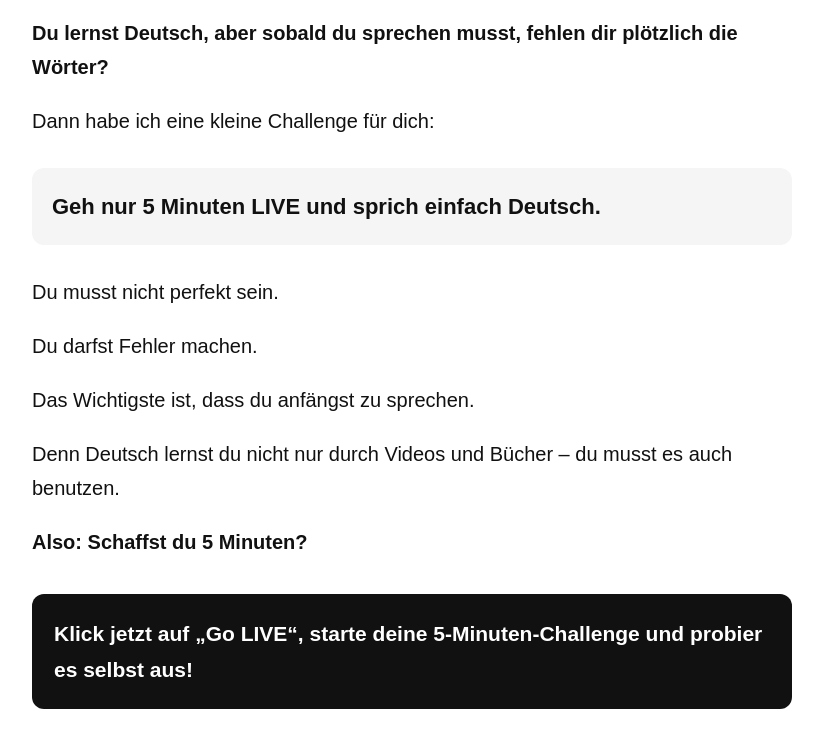
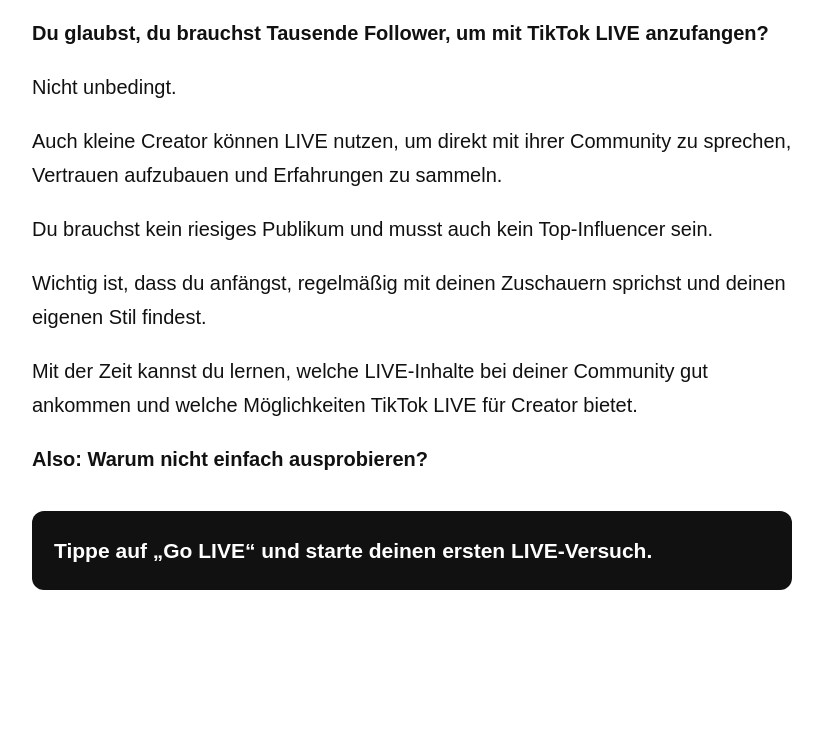
Before and after one commit to abouzaid-15/german, a plain HTML site: page index.html in a window 1280 px wide. Shown: the part 118-867 px from the top of the page, without its empty margins (228-1051 px from the left). After the commit the page ends 800 px from the top, so only its background shows below. Drawn offline with Linux system fonts and the light colour scheme.

Commit message:
Change content to focus on TikTok LIVE for creators
Updated the title and description to focus on TikTok LIVE for small creators. Modified various text elements to reflect the new theme.

```diff
--- a/index.html
+++ b/index.html
@@ -4,18 +4,14 @@
   <meta charset="UTF-8">
   <meta name="viewport" content="width=device-width, initial-scale=1.0">
 
-  <title>5-Minuten Deutsch Challenge</title>
+  <title>TikTok LIVE für kleine Creator</title>
 
   <meta
     name="description"
-    content="Eine einfache 5-Minuten-Challenge, um Deutsch zu sprechen und keine Angst vor Fehlern zu haben."
+    content="Du brauchst nicht Tausende Follower, um mit TikTok LIVE anzufangen. Starte klein, sammle Erfahrung und probiere LIVE selbst aus."
   >
 
   <style>
-    * {
-      box-sizing: border-box;
-    }
-
     body {
       margin: 0;
       padding: 40px 20px;
@@ -26,7 +22,6 @@
     }
 
     .container {
-      width: 100%;
       max-width: 760px;
       margin: 0 auto;
     }
@@ -46,15 +41,6 @@
       font-weight: 700;
     }
 
-    .challenge {
-      margin: 30px 0;
-      padding: 20px;
-      background: #f5f5f5;
-      border-radius: 12px;
-      font-size: 22px;
-      font-weight: 700;
-    }
-
     .cta {
       margin-top: 35px;
       padding: 22px;
@@ -71,45 +57,46 @@
 
   <main class="container">
 
-    <h1>5-Minuten Deutsch Challenge</h1>
+    <h1>TikTok LIVE für kleine Creator</h1>
 
     <p class="highlight">
-      Du lernst Deutsch, aber sobald du sprechen musst,
-      fehlen dir plötzlich die Wörter?
+      Du glaubst, du brauchst Tausende Follower,
+      um mit TikTok LIVE anzufangen?
     </p>
 
     <p>
-      Dann habe ich eine kleine Challenge für dich:
-    </p>
-
-    <div class="challenge">
-      Geh nur 5 Minuten LIVE und sprich einfach Deutsch.
-    </div>
-
-    <p>
-      Du musst nicht perfekt sein.
+      Nicht unbedingt.
     </p>
 
     <p>
-      Du darfst Fehler machen.
+      Auch kleine Creator können LIVE nutzen,
+      um direkt mit ihrer Community zu sprechen,
+      Vertrauen aufzubauen und Erfahrungen zu sammeln.
     </p>
 
     <p>
-      Das Wichtigste ist, dass du anfängst zu sprechen.
+      Du brauchst kein riesiges Publikum
+      und musst auch kein Top-Influencer sein.
     </p>
 
     <p>
-      Denn Deutsch lernst du nicht nur durch Videos und Bücher –
-      du musst es auch benutzen.
+      Wichtig ist, dass du anfängst,
+      regelmäßig mit deinen Zuschauern sprichst
+      und deinen eigenen Stil findest.
+    </p>
+
+    <p>
+      Mit der Zeit kannst du lernen,
+      welche LIVE-Inhalte bei deiner Community gut ankommen
+      und welche Möglichkeiten TikTok LIVE für Creator bietet.
     </p>
 
     <p class="highlight">
-      Also: Schaffst du 5 Minuten?
+      Also: Warum nicht einfach ausprobieren?
     </p>
 
     <div class="cta">
-      Klick jetzt auf „Go LIVE“, starte deine
-      5-Minuten-Challenge und probier es selbst aus!
+      Tippe auf „Go LIVE“ und starte deinen ersten LIVE-Versuch.
     </div>
 
   </main>
```
